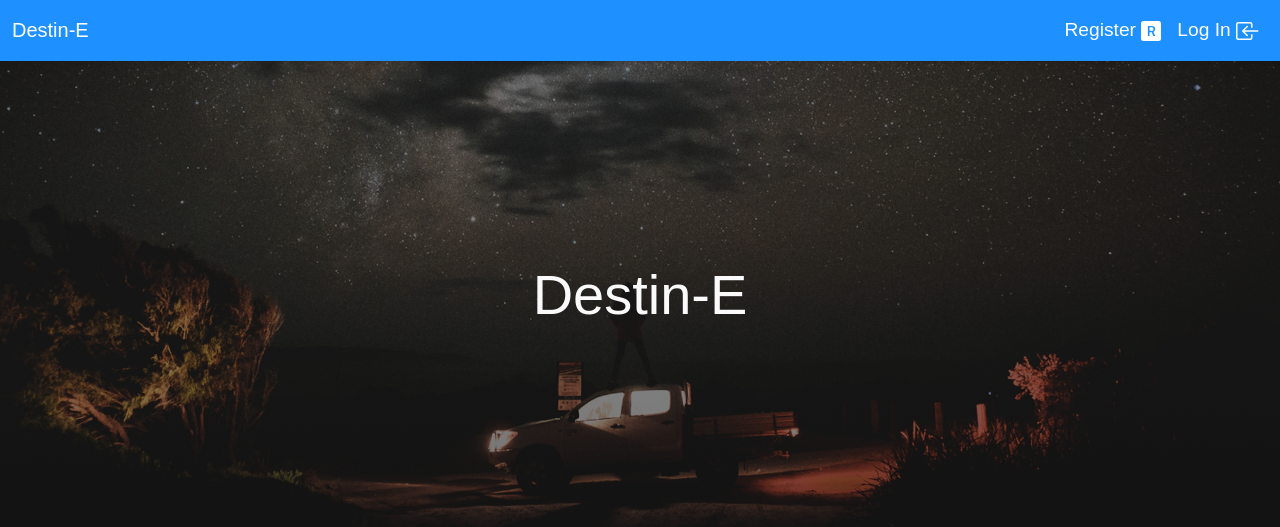
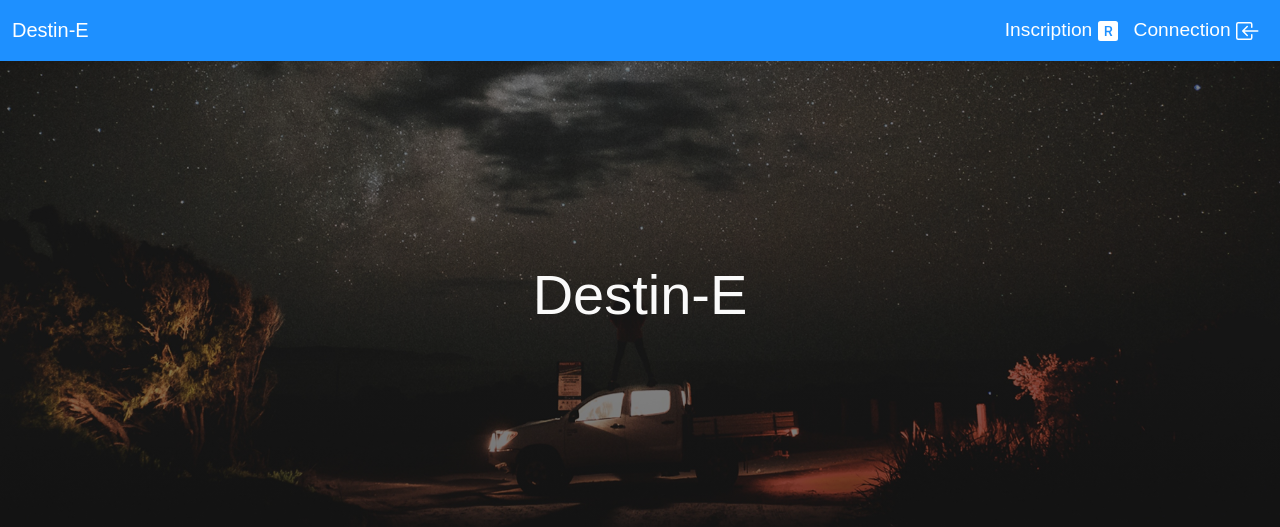
Before and after one commit to Spolito24/Hackathon-BAF, a PHP site: template src/View/Home/index.html.twig in a window 1280 px wide. Shown: the top 527 px of the page. Run offline with PHP 8.4, Linux system fonts and the light colour scheme; the template is opened without the code that fills it, so the values that code supplies are empty; some libraries are stand-ins or nearby versions; some web fonts are replaced.

Commit message:
small fix

```diff
--- a/src/Controller/UserController.php
+++ b/src/Controller/UserController.php
@@ -27,7 +27,7 @@ class UserController extends AbstractController
                 // Check if user exists and password is correct
                 if ($user && password_verify($data['password'], $user['password'])) {
                     $_SESSION['id'] = $user['id'];
-                    header('Location: /');
+                    header('Location: /explore');
                     exit();
                 }
                 $this->errors[] = 'Invalid username or password.';
--- a/src/View/Bodypart/navbar.html.twig
+++ b/src/View/Bodypart/navbar.html.twig
@@ -29,14 +29,14 @@
 						{# Mon Voyage #}
 						<li class="nav-item">
 							<a class="nav-link" href="/booking">
-								<span class="d-none d-md-inline">Mon Voyage</span>
+								<span class="d-none d-md-inline">Mes Voyages</span>
 								<i class="bi bi-airplane-fill"></i>
 							</a>
 						</li>
 						{# logout #}
 						<li class="nav-item">
 							<a class="nav-link" href="/logout">
-								<span class="d-none d-md-inline">Log Out</span>
+								<span class="d-none d-md-inline">Déconnection</span>
 								<svg xmlns="http://www.w3.org/2000/svg" width="24" height="24" fill="currentColor" class="bi bi-box-arrow-in-right" viewbox="0 0 16 16">
 									<path fill-rule="evenodd" d="M6 3.5a.5.5 0 0 1 .5-.5h8a.5.5 0 0 1 .5.5v9a.5.5 0 0 1-.5.5h-8a.5.5 0 0 1-.5-.5v-2a.5.5 0 0 0-1 0v2A1.5 1.5 0 0 0 6.5 14h8a1.5 1.5 0 0 0 1.5-1.5v-9A1.5 1.5 0 0 0 14.5 2h-8A1.5 1.5 0 0 0 5 3.5v2a.5.5 0 0 0 1 0v-2z"/>
 									<path fill-rule="evenodd" d="M11.854 8.354a.5.5 0 0 0 0-.708l-3-3a.5.5 0 1 0-.708.708L10.293 7.5H1.5a.5.5 0 0 0 0 1h8.793l-2.147 2.146a.5.5 0 0 0 .708.708l3-3z"/>
@@ -48,7 +48,7 @@
 						{# Register #}
 						<li class="nav-item">
 							<a class="nav-link" href="/register">
-								<span class="d-none d-md-inline">Register</span>
+								<span class="d-none d-md-inline">Inscription</span>
 								<svg xmlns="http://www.w3.org/2000/svg" width="20" height="20" fill="currentColor" class="bi bi-r-square-fill" viewbox="0 0 16 16">
 									<path d="M6.835 5.092v2.777h1.549c.995 0 1.573-.463 1.573-1.36 0-.913-.596-1.417-1.537-1.417H6.835Z"/>
 									<path d="M2 0a2 2 0 0 0-2 2v12a2 2 0 0 0 2 2h12a2 2 0 0 0 2-2V2a2 2 0 0 0-2-2H2Zm3.5 4.002h3.11c1.71 0 2.741.973 2.741 2.46 0 1.138-.667 1.94-1.495 2.24L11.5 12H9.98L8.52 8.924H6.836V12H5.5V4.002Z"/>
@@ -58,7 +58,7 @@
 						{# logon #}
 						<li class="nav-item">
 							<a class="nav-link" href="/login">
-								<span class="d-none d-md-inline">Log In</span>
+								<span class="d-none d-md-inline">Connection</span>
 								<svg xmlns="http://www.w3.org/2000/svg" width="24" height="24" fill="currentColor" class="bi bi-box-arrow-in-left" viewbox="0 0 16 16">
 									<path fill-rule="evenodd" d="M10 3.5a.5.5 0 0 0-.5-.5h-8a.5.5 0 0 0-.5.5v9a.5.5 0 0 0 .5.5h8a.5.5 0 0 0 .5-.5v-2a.5.5 0 0 1 1 0v2A1.5 1.5 0 0 1 9.5 14h-8A1.5 1.5 0 0 1 0 12.5v-9A1.5 1.5 0 0 1 1.5 2h8A1.5 1.5 0 0 1 11 3.5v2a.5.5 0 0 1-1 0v-2z"/>
 									<path fill-rule="evenodd" d="M4.146 8.354a.5.5 0 0 1 0-.708l3-3a.5.5 0 1 1 .708.708L5.707 7.5H14.5a.5.5 0 0 1 0 1H5.707l2.147 2.146a.5.5 0 0 1-.708.708l-3-3z"/>
```
